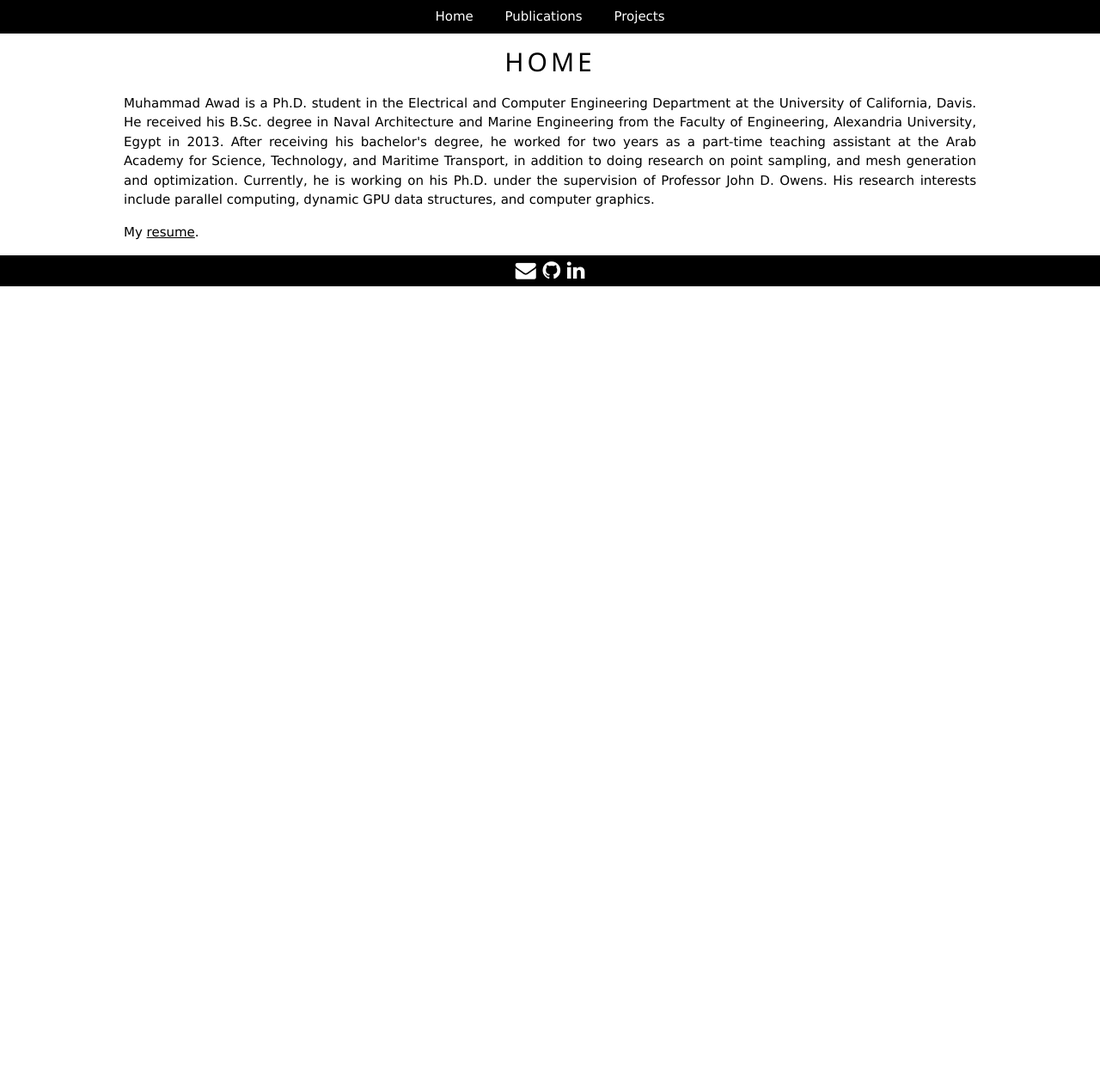
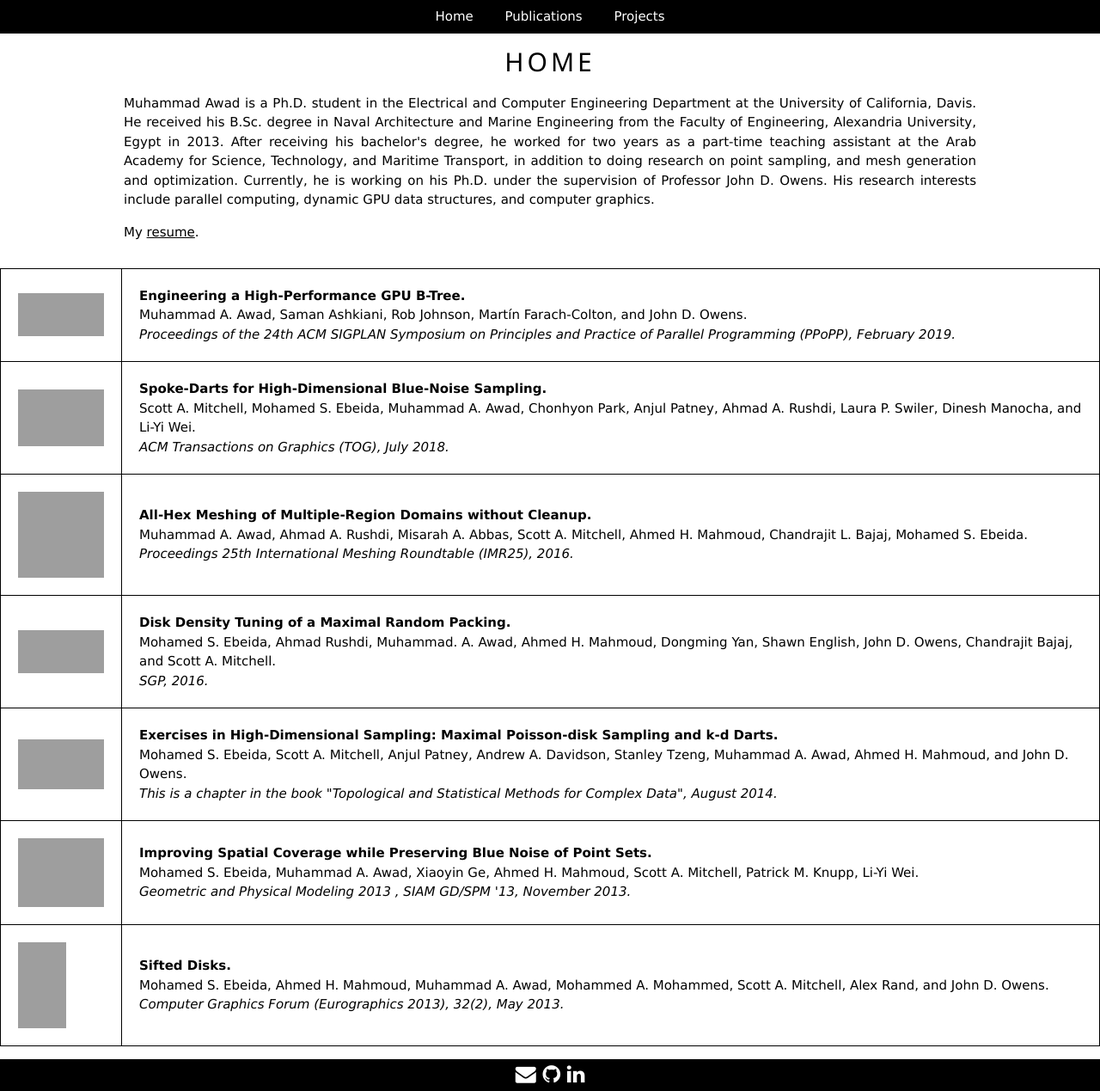
Before and after one commit to maawad/maawad.github.io, a Jekyll site: the page built from index.html, in a window 1280 px wide. Shown: the whole page at 86% size. Built offline with Jekyll 4.4.1, drawn with Linux system fonts in a browser that asks for light colours; nearby versions of some CDN libraries; before the commit the page ends 900 px from its top, so only the background shows below that; grey boxes are pictures that could not be loaded.

Commit message:
move publications to main page

```diff
--- a/index.html
+++ b/index.html
@@ -5,12 +5,157 @@ title: Muhammad Awad
 <div class="blurb">
 	<!-- Home -->
 	<h2 class="w3-wide">HOME</h2>
-		<p class="w3-justify">
-		Muhammad Awad is a Ph.D. student in the Electrical and Computer Engineering Department at the University of California, Davis. He received his B.Sc. degree in Naval Architecture and Marine Engineering from the Faculty of Engineering, Alexandria University, Egypt in 2013. After receiving his bachelor's degree, he worked for two years as a part-time teaching assistant at the Arab Academy for Science, Technology, and Maritime Transport, in addition to doing research on point sampling, and mesh generation and optimization. Currently, he is working on his Ph.D. under the supervision of Professor John D. Owens. His research interests include parallel computing, dynamic GPU data structures, and computer graphics.
-	 	</p>
+	<p class="w3-justify">
+		Muhammad Awad is a Ph.D. student in the Electrical and Computer Engineering Department at the University of
+		California, Davis. He received his B.Sc. degree in Naval Architecture and Marine Engineering from the Faculty of
+		Engineering, Alexandria University, Egypt in 2013. After receiving his bachelor's degree, he worked for two
+		years as a part-time teaching assistant at the Arab Academy for Science, Technology, and Maritime Transport, in
+		addition to doing research on point sampling, and mesh generation and optimization. Currently, he is working on
+		his Ph.D. under the supervision of Professor John D. Owens. His research interests include parallel computing,
+		dynamic GPU data structures, and computer graphics.
+	</p>
 
-	 	<p class="w3-justify">
-	 	My  <a href="/resume/cv.pdf" class="">resume</a>.
-	 	</p>
+	<p class="w3-justify">
+		My <a href="/resume/cv.pdf" class="">resume</a>.
+	</p>
+	</section>
+
+	<p class="w3-left-align">
+		<table class="w3-left-align" style="width:100%" cellpadding="20">
+			<tr>
+				<td>
+					<img src="btree.png" alt="" style="width:100px;height:50px;">
+				</td>
+
+				<td>
+					<b>
+						Engineering a High-Performance GPU B-Tree.
+					</b>
+					<br>
+					Muhammad A. Awad, Saman Ashkiani, Rob Johnson, Martín Farach-Colton, and John D. Owens.
+					</br>
+
+					<i>
+						Proceedings of the 24th ACM SIGPLAN Symposium on Principles and Practice of Parallel Programming
+						(PPoPP), February 2019.
+					</i>
+				</td>
+			</tr>
+
+			<tr>
+				<td>
+					<img src="spokedarts.png" alt="" style="width:100px;height:66px;">
+				</td>
+				<td>
+					<b>
+						Spoke-Darts for High-Dimensional Blue-Noise Sampling.
+					</b>
+					<br>
+					Scott A. Mitchell, Mohamed S. Ebeida, Muhammad A. Awad, Chonhyon Park, Anjul Patney, Ahmad A.
+					Rushdi, Laura P. Swiler, Dinesh Manocha, and Li-Yi Wei.
+					</br>
+
+					<i>
+						ACM Transactions on Graphics (TOG), July 2018.
+					</i>
+				</td>
+			</tr>
+
+			<tr>
+				<td>
+					<img src="allhex.png" alt="" style="width:100px;height:100px;">
+				</td>
+				<td>
+					<b>
+						All-Hex Meshing of Multiple-Region Domains without Cleanup.
+					</b>
+					<br>
+					Muhammad A. Awad, Ahmad A. Rushdi, Misarah A. Abbas, Scott A. Mitchell, Ahmed H. Mahmoud, Chandrajit
+					L. Bajaj, Mohamed S. Ebeida.
+					</br>
+					<i>
+						Proceedings 25th International Meshing Roundtable (IMR25), 2016.
+					</i>
+				</td>
+			</tr>
+
+
+			<tr>
+				<td>
+					<img src="disk-tuning.png" alt="" style="width:100px;height:50px;">
+				</td>
+				<td>
+					<b>
+						Disk Density Tuning of a Maximal Random Packing.
+					</b>
+					<br>
+					Mohamed S. Ebeida, Ahmad Rushdi, Muhammad. A. Awad, Ahmed H. Mahmoud, Dongming Yan, Shawn English,
+					John D. Owens, Chandrajit Bajaj, and Scott A. Mitchell.
+					</br>
+					<i>
+						SGP, 2016.
+					</i>
+				</td>
+			</tr>
+
+			<tr>
+				<td>
+					<img src="book_chapter.png" alt="" style="width:100px;height:58px;">
+				</td>
+				<td>
+					<b>
+						Exercises in High-Dimensional Sampling: Maximal Poisson-disk Sampling and k-d Darts.
+					</b>
+					<br>
+					Mohamed S. Ebeida, Scott A. Mitchell, Anjul Patney, Andrew A. Davidson, Stanley Tzeng, Muhammad A.
+					Awad, Ahmed H. Mahmoud, and John D. Owens.
+					</br>
+					<i>
+						This is a chapter in the book "Topological and Statistical Methods for Complex Data", August
+						2014.
+					</i>
+				</td>
+			</tr>
+
+			<tr>
+				<td>
+					<img src="SparseMPS.png" alt="" style="width:100px;height:80px;">
+				</td>
+				<td>
+					<b>
+						Improving Spatial Coverage while Preserving Blue Noise of Point Sets.
+					</b>
+					<br>
+					Mohamed S. Ebeida, Muhammad A. Awad, Xiaoyin Ge, Ahmed H. Mahmoud, Scott A. Mitchell, Patrick M.
+					Knupp, Li-Yi Wei.
+					</br>
+					<i>
+						Geometric and Physical Modeling 2013 , SIAM GD/SPM '13, November 2013.
+					</i>
+				</td>
+			</tr>
+
+			<tr>
+				<td>
+					<img src="siftedDisks.png" alt="" style="width:56px;height:100px;">
+				</td>
+
+				<td>
+					<b>
+						Sifted Disks.
+					</b>
+					<br>
+					Mohamed S. Ebeida, Ahmed H. Mahmoud, Muhammad A. Awad, Mohammed A. Mohammed, Scott A. Mitchell, Alex
+					Rand, and John D. Owens.
+					<br>
+					<i>
+						Computer Graphics Forum (Eurographics 2013), 32(2), May 2013.
+					</i>
+				</td>
+			</tr>
+		</table>
+
+
+	</p>
 	</section>
 </div><!-- /.blurb -->
```
